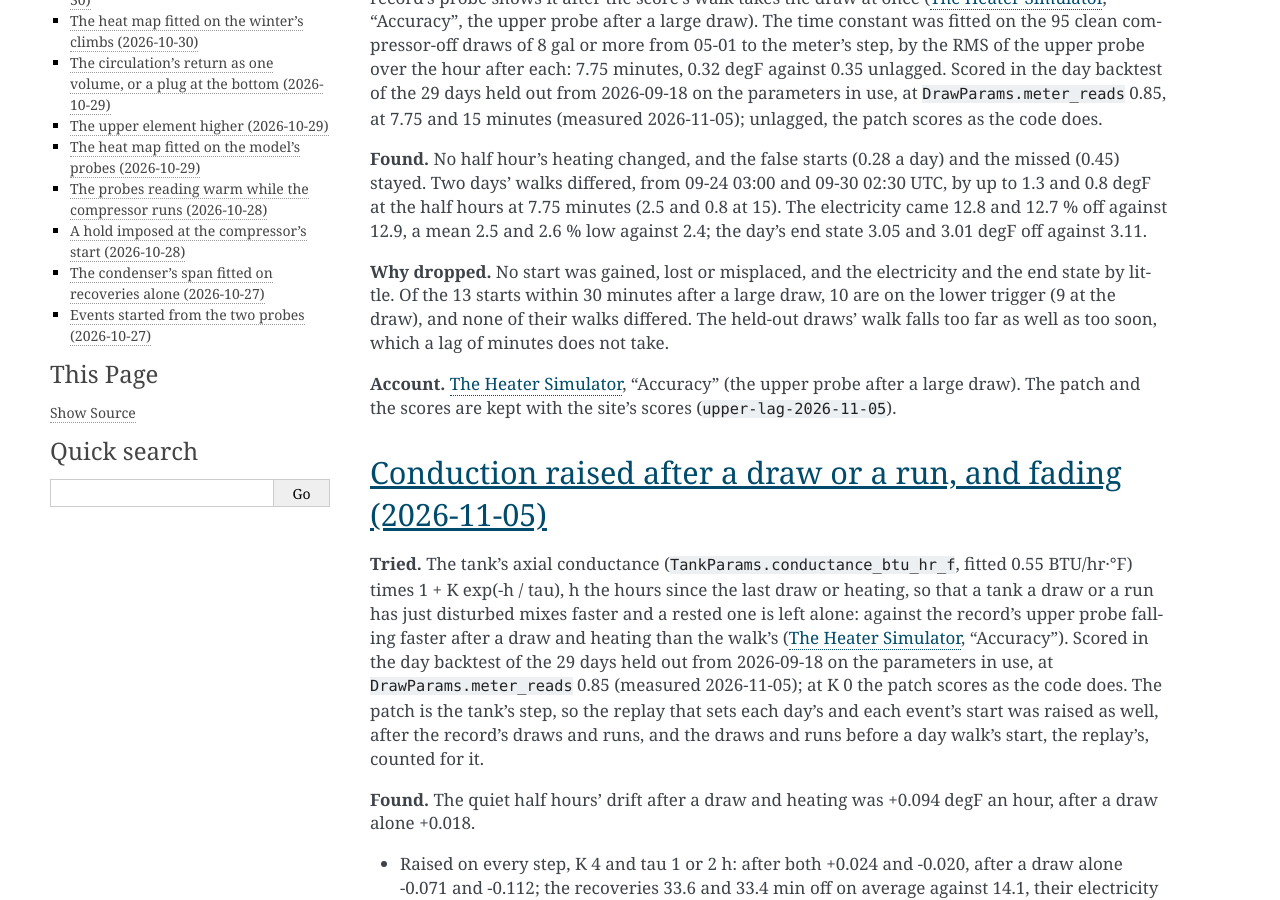
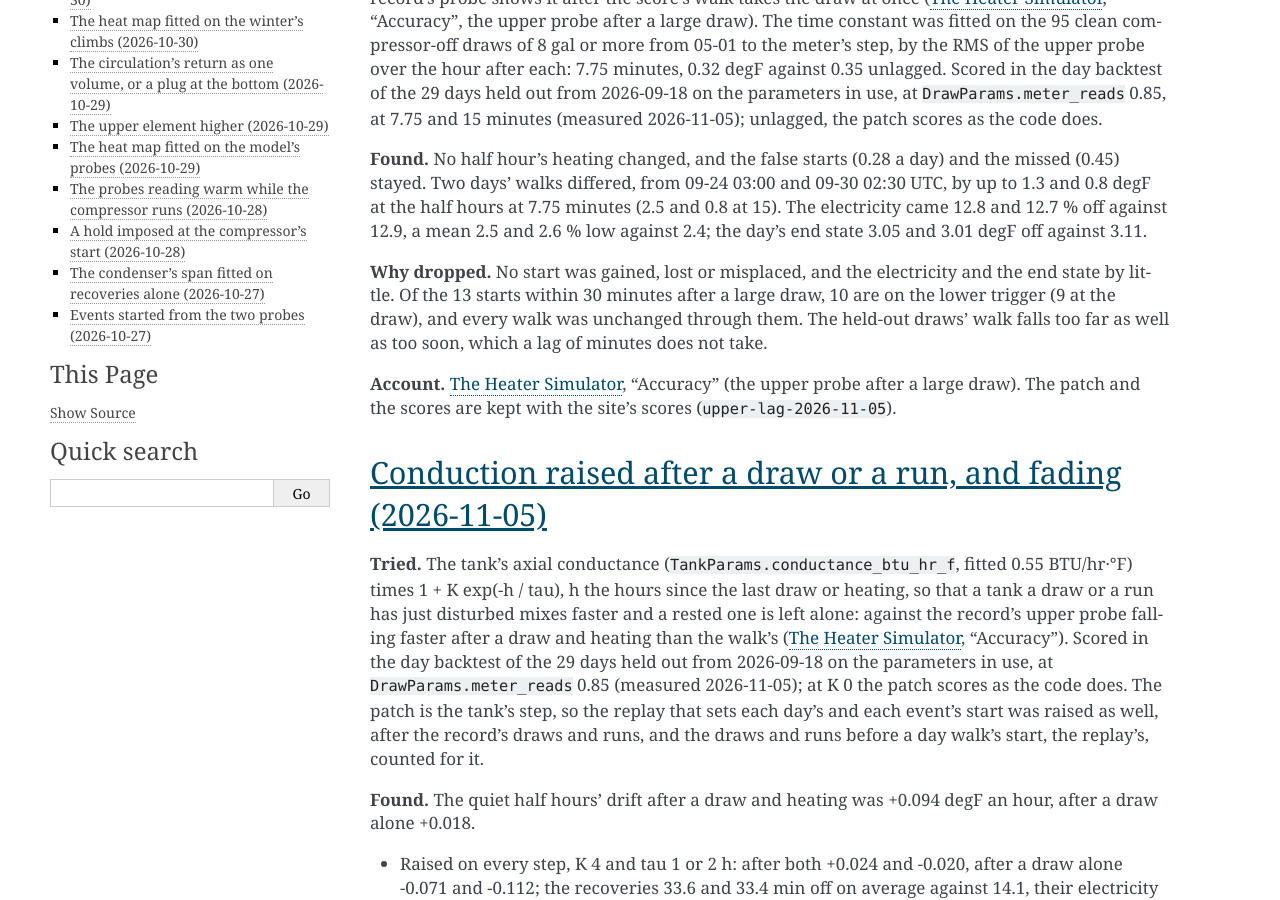
Before and after one commit to eman/nwp500-python, a Sphinx documentation site: the page built from docs/explanation/simulator-tried.rst, in a window 1280 px wide and 900 px high, scrolled down 1386 px. Built offline with Sphinx 7.4.7, drawn with Linux system fonts in a browser that asks for light colours.

Commit message:
docs(sim): the walks unchanged through the lower starts

```diff
--- a/docs/explanation/simulator-tried.rst
+++ b/docs/explanation/simulator-tried.rst
@@ -40,8 +40,8 @@ state 3.05 and 3.01 degF off against 3.11.
 **Why dropped.** No start was gained, lost or misplaced, and the
 electricity and the end state by little. Of the 13 starts within 30
 minutes after a large draw, 10 are on the lower trigger (9 at the draw),
-and none of their walks differed. The held-out draws' walk falls too far
-as well as too soon, which a lag of minutes does not take.
+and every walk was unchanged through them. The held-out draws' walk
+falls too far as well as too soon, which a lag of minutes does not take.
 
 **Account.** :doc:`simulator`, "Accuracy" (the upper probe after a
 large draw). The patch and the scores are kept with the site's scores
```
